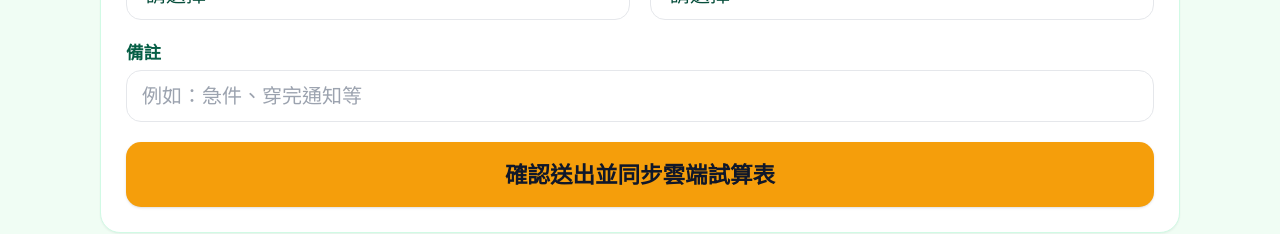
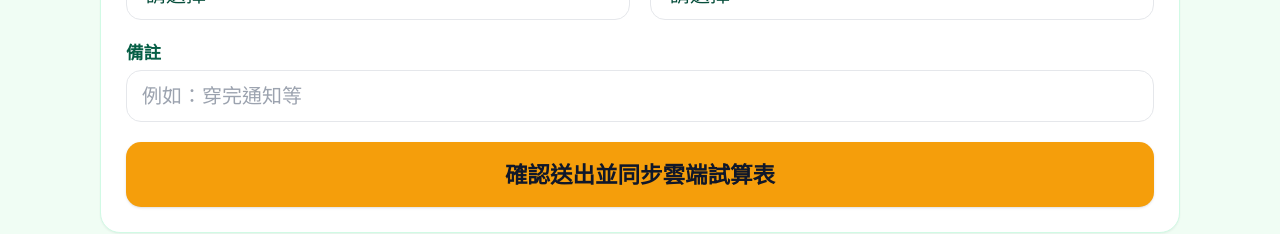
Before and after one commit to sunpin0505-lab/yusports, a plain HTML site: page index.html in a window 1280 px wide. Shown: the part 582-816 px from the top of the page. Drawn offline with nearby package versions, Linux system fonts and the light colour scheme.

Commit message:
Update index.html

```diff
--- a/index.html
+++ b/index.html
@@ -96,7 +96,7 @@
           </div>
           <div>
             <label class="block text-sm font-bold text-emerald-800 mb-1">備註</label>
-            <input type="text" id="note" placeholder="例如：急件、穿完通知等" class="w-full px-3 py-2 border rounded-xl outline-none">
+            <input type="text" id="note" placeholder="例如：穿完通知等" class="w-full px-3 py-2 border rounded-xl outline-none">
           </div>
           <button type="submit" id="submitBtn" class="w-full bg-amber-500 hover:bg-amber-600 text-slate-900 font-bold py-3 px-4 rounded-xl shadow transition text-lg">確認送出並同步雲端試算表</button>
         </form>
```
